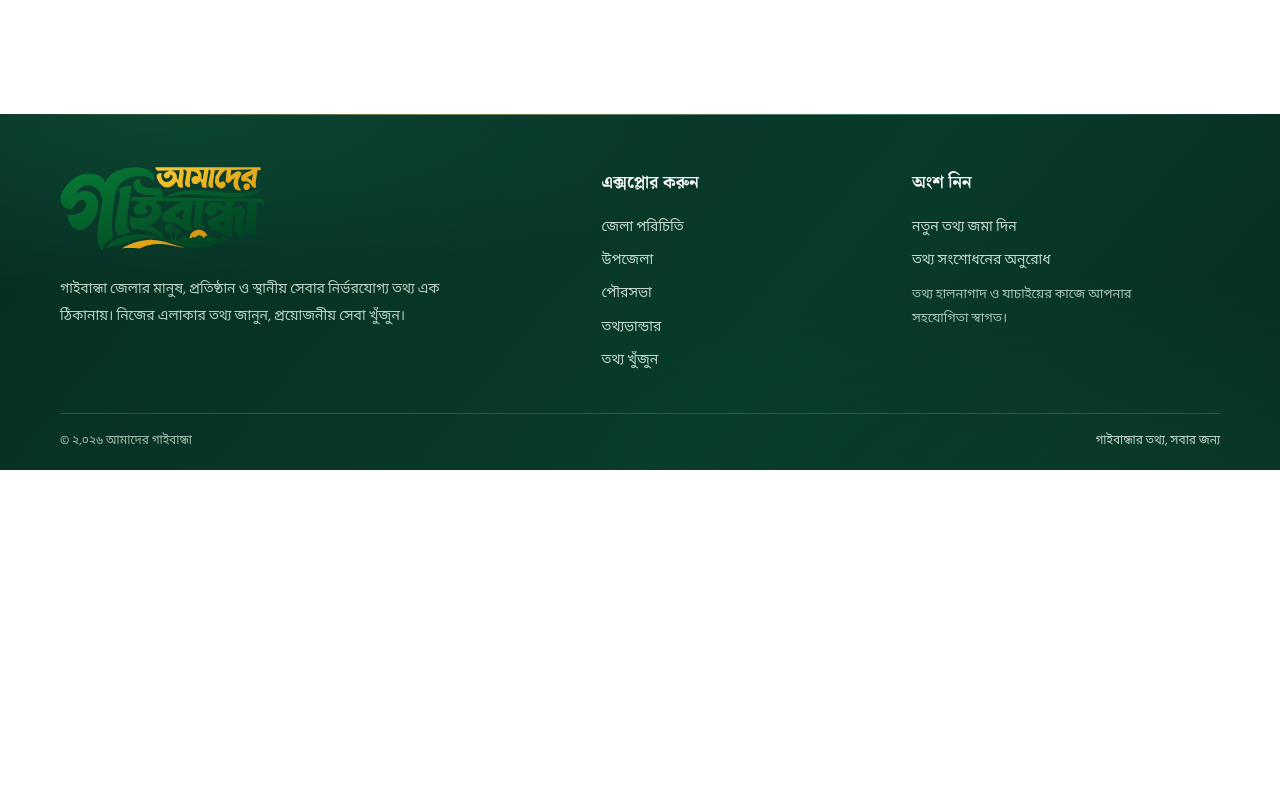
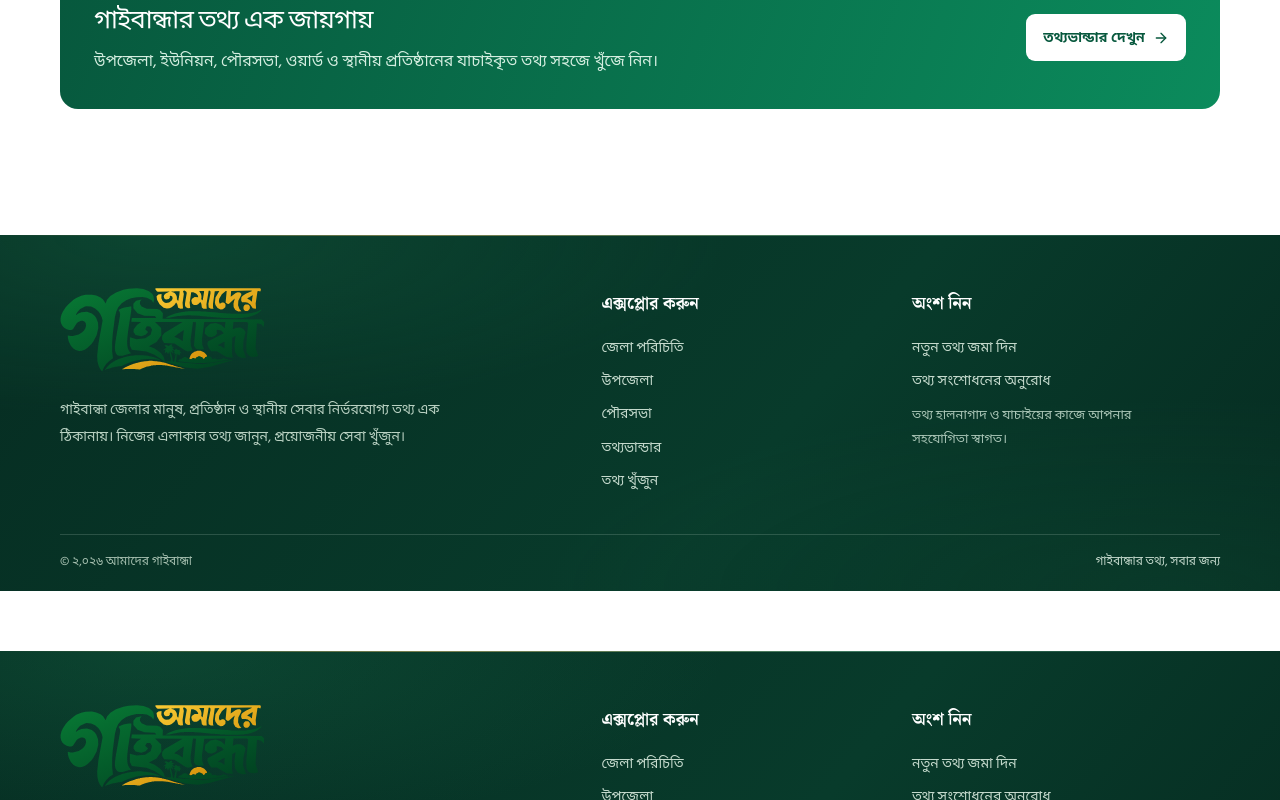
Before and after one commit to gaibandha5700/gaibandha, a Next.js app: page / in a window 1280 px wide. Shown: the part 2000-2800 px from the top of the page. Before the commit the page ends 2470 px from the top, so only its background shows below. Built offline with nearby package versions, Linux system fonts and the light colour scheme; no server answers; the database is empty; a web font is replaced by a local one.

Commit message:
Render shared header and footer from root layout

```diff
--- a/src/app/layout.tsx
+++ b/src/app/layout.tsx
@@ -1,6 +1,8 @@
 import type { Metadata } from "next";
 import "./globals.css";
 import { getSiteUrl } from "@/lib/site-url";
+import { SiteHeader } from "@/components/header";
+import { SiteFooter } from "@/components/footer";
 
 const siteUrl = getSiteUrl();
 
@@ -45,7 +47,9 @@ export default function RootLayout({ children }: Readonly<{ children: React.Reac
     <html lang="bn">
       <body>
         <script type="application/ld+json" dangerouslySetInnerHTML={{ __html: JSON.stringify(websiteJsonLd).replace(/</g, "\\u003c") }} />
+        <SiteHeader />
         {children}
+        <SiteFooter />
       </body>
     </html>
   );
```
